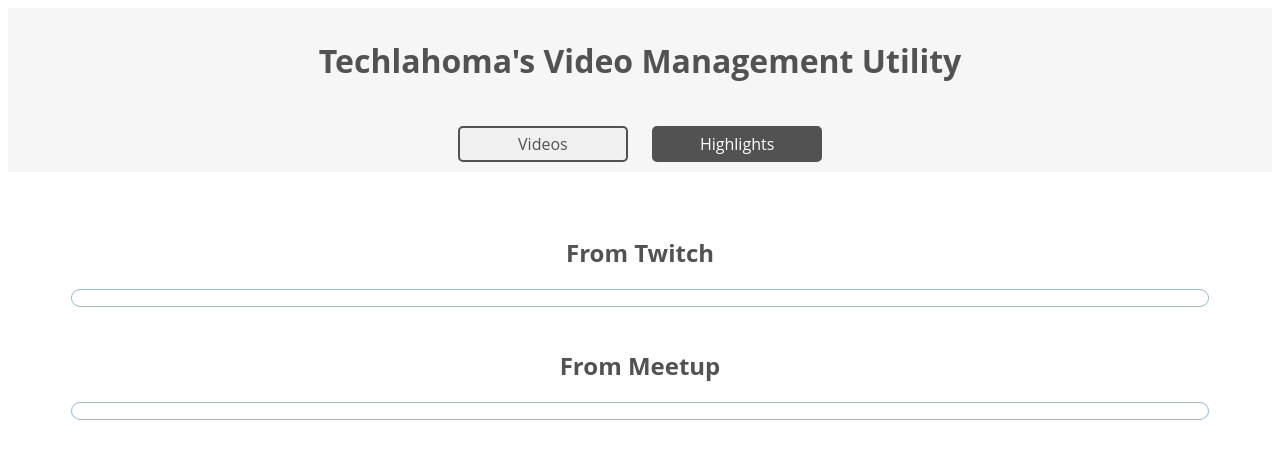
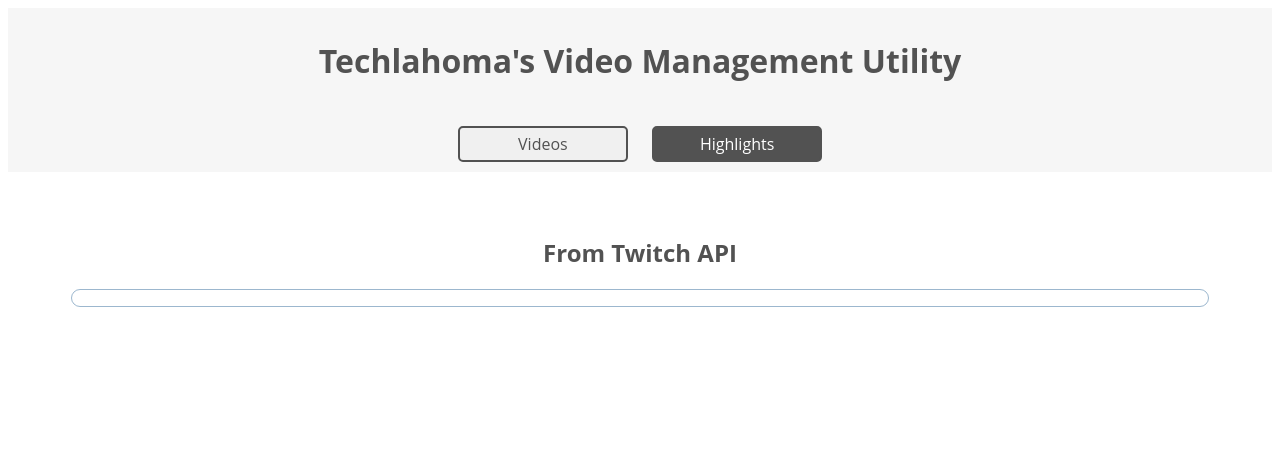
Before and after one commit to BrickBeard/twitch_video_manager, a Flask app: template project/site/templates/video.html in a window 1280 px wide. Shown: the top 459 px of the page. Run offline with Flask 2, Linux system fonts and the light colour scheme; the template is opened without the code that fills it, so the values that code supplies are empty.

Commit message:
Added testing structure and a config file template

```diff
--- a/project/__init__.py
+++ b/project/__init__.py
@@ -1,8 +1,8 @@
 from flask import Flask
 
-def create_app():
+def create_app(config_file):
     app = Flask(__name__, instance_relative_config=True)
-    app.config.from_pyfile('dev.cfg')
+    app.config.from_pyfile(config_file, silent=True)
 
     from .site.views import site
 
@@ -10,4 +10,4 @@ def create_app():
 
     return app
 
-app = create_app()
+app = create_app('flask.cfg')
--- a/project/site/templates/highlights.html
+++ b/project/site/templates/highlights.html
@@ -26,7 +26,7 @@
             <td><a href="https://www.twitch.tv/techlahoma/manager/edit/{{ video.id }}" target="_blank">{{ video.type }}</a></td>
             <td>
                 <a class="vid_actions vid_highlight" href="https://www.twitch.tv/techlahoma/manager/edit/{{ video.id }}" target="_blank">Highlight</a>
-                <a class="vid_actions vid_details" href="#">Details</a>   <!-- url_for('site.video', id=video.id) -->
+                <a class="vid_actions vid_details" href="{{ url_for('site.video', id=video.id) }}">Details</a>   <!-- url_for('site.video', id=video.id) -->
             </td>
         </tr>
         {% endfor %}
--- a/project/site/templates/video.html
+++ b/project/site/templates/video.html
@@ -7,7 +7,7 @@
 <br>
 <br>
 <table class="video_data">
-    <h2 class="text_center">From Twitch</h2>
+    <h2 class="text_center">From Twitch API</h2>
     <tbody>
         {% for k, v in data.video[0].items() %}
         <tr>
@@ -18,17 +18,4 @@
         {% endfor %}
     </tbody>
 </table>
-<br>
-<table class="video_data">
-    <h2 class="text_center">From Meetup</h2>
-    <tbody>
-    {% for k, v in data.meetup.items() %}
-        <tr>
-            <td>{{ k }}</td>
-            <td>  </td>
-            <td>{{ v }}</td>
-        </tr>
-    {% endfor %}
-    </tbody>
-</table>
 {% endblock %}
--- /dev/null
+++ b/pytest.ini
@@ -0,0 +1,2 @@
+[pytest]
+addopts = -s
```
Also changed, not shown: project/site/models.py (+7 -2 lines), project/site/views.py (+5 -5 lines), tests/conftest.py (+2 -2 lines), tests/test_config.py (+7 -0 lines), instance/flask.cfg (added), 1 other file.
